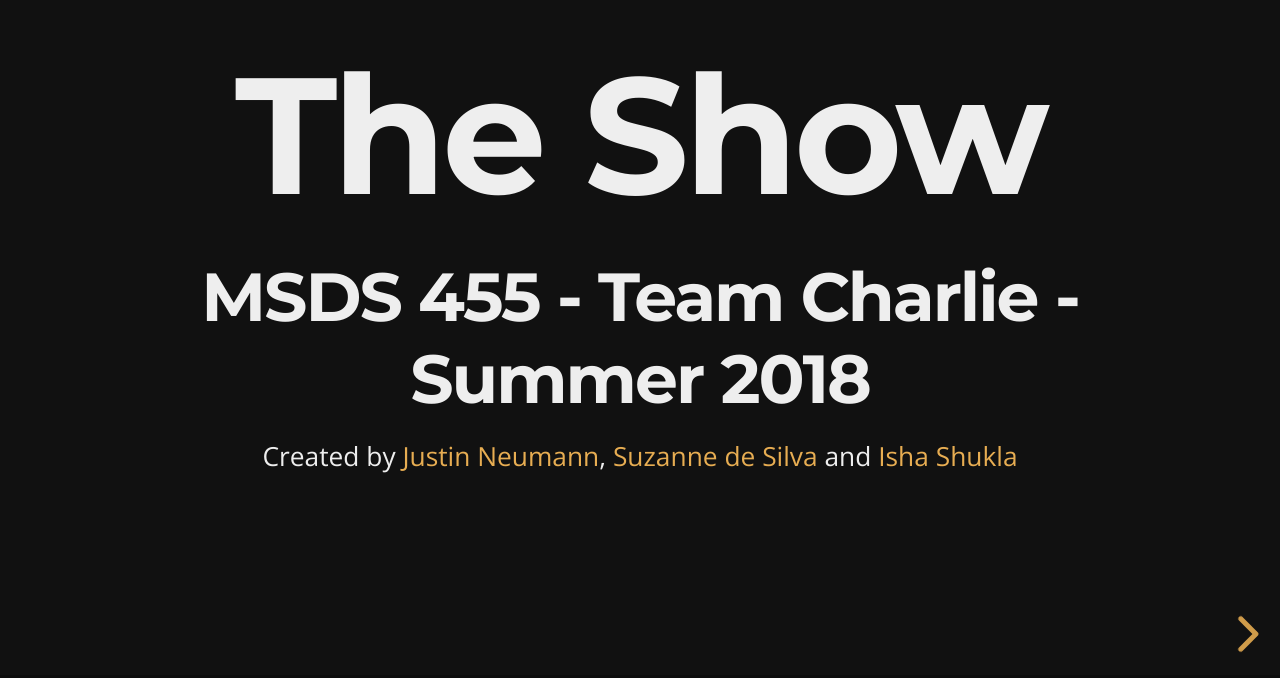
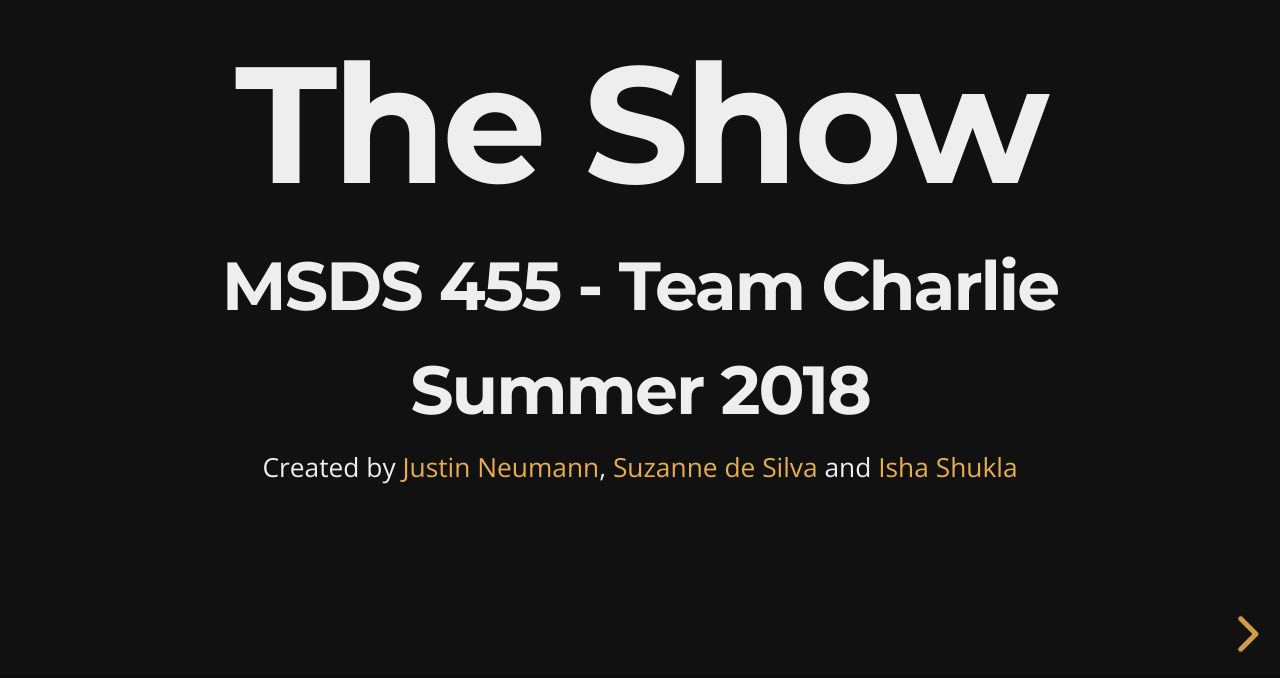
Before and after one commit to Ishaks/theshow, a website: page index.html in a window 1280 px wide. Shown: the part 122-800 px from the top of the page. Drawn offline with nearby package versions, Linux system fonts and the light colour scheme.

Commit message:
update title

```diff
--- a/index.html
+++ b/index.html
@@ -42,7 +42,8 @@
 			<div class="slides">
 				<section>
 					<h1>The Show</h1>
-					<h3>MSDS 455 - Team Charlie - Summer 2018</h3>
+					<h3>MSDS 455 - Team Charlie</h3>
+					<h3>Summer 2018</h3>
 					<p>
 						<small>Created by <a href="#">Justin Neumann</a>, <a href="#">Suzanne de Silva</a> and <a href="#">Isha Shukla</a></small>
 					</p>
```
